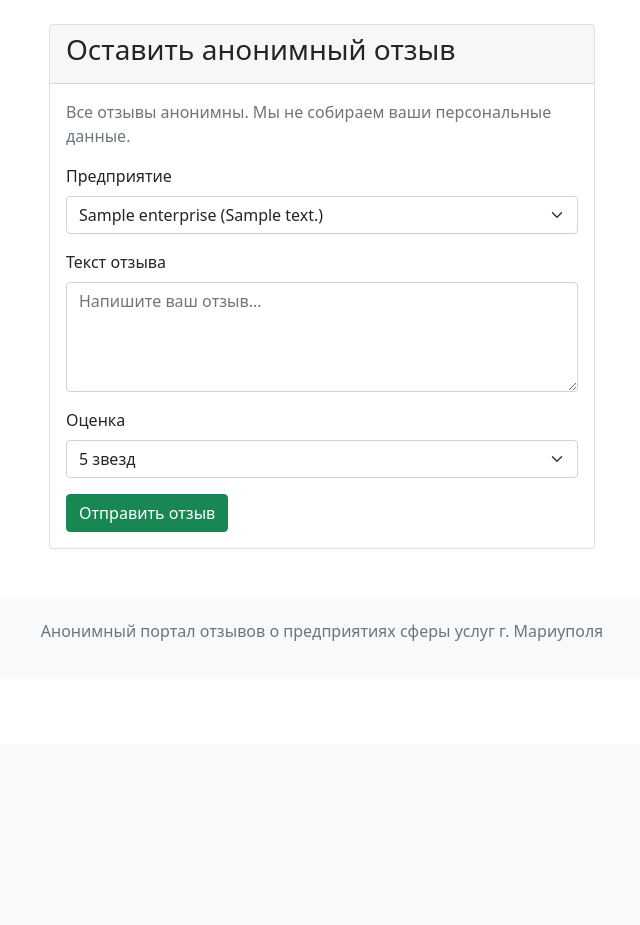
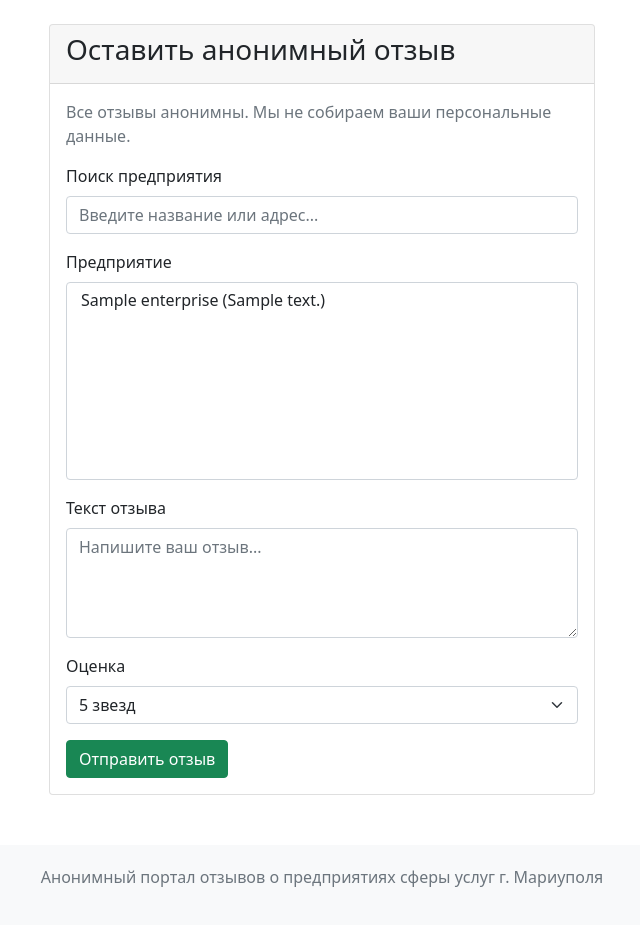
Before and after one commit to Alekss280/mariupol-reviews, a Django app: page /add/ in a window 1280 px wide. Shown: the part 56-981 px from the top of the page, without its empty margins (318-958 px from the left). Before the commit the page ends 697 px from the top, so only its background shows below. Run offline with Django 4.2, Linux system fonts and the light colour scheme; tables that the repository leaves empty hold one stand-in row (values such as "Sample post").

Commit message:
Добавлен поиск предприятий по названию и адресу в форме отзыва

```diff
--- a/reviews/templates/reviews/add_review.html
+++ b/reviews/templates/reviews/add_review.html
@@ -12,25 +12,32 @@
                 <form method="post">
                     {% csrf_token %}
 
-                    <!-- Поле выбора предприятия с адресом -->
+                    <!-- Поиск по предприятиям -->
+                    <div class="mb-3">
+                        <label for="searchEnterprise" class="form-label">Поиск предприятия</label>
+                        <input type="text" id="searchEnterprise" class="form-control" placeholder="Введите название или адрес...">
+                    </div>
+
+                    <!-- Поле выбора предприятия (отсортировано по алфавиту) -->
                     <div class="mb-3">
                         <label for="id_enterprise" class="form-label">Предприятие</label>
-                           <select name="enterprise" id="id_enterprise" class="form-select" required>
-                             {% for enterprise in form.fields.enterprise.queryset %}
-                              <option value="{{ enterprise.id }}">
-                             {{ enterprise.name }}{% if enterprise.address %} ({{ enterprise.address }}){% endif %}
-                                   </option>
-                                {% endfor %}
-                            </select>
+                        <select name="enterprise" id="id_enterprise" class="form-select" size="8" required>
+                            {% for enterprise in form.fields.enterprise.queryset %}
+                                <option value="{{ enterprise.id }}" data-search="{{ enterprise.name|lower }} {{ enterprise.address|lower }}">
+                                    {{ enterprise.name }}{% if enterprise.address %} ({{ enterprise.address }}){% endif %}
+                                </option>
+                            {% endfor %}
+                        </select>
+                        <div id="noResultsMessage" class="text-danger mt-2" style="display: none;">Ничего не найдено</div>
                     </div>
 
-                    <!-- Поле текста отзыва -->
+                    <!-- Текст отзыва -->
                     <div class="mb-3">
                         <label for="id_text" class="form-label">Текст отзыва</label>
                         <textarea name="text" id="id_text" rows="4" class="form-control" required placeholder="Напишите ваш отзыв..."></textarea>
                     </div>
 
-                    <!-- Поле оценки -->
+                    <!-- Оценка -->
                     <div class="mb-3">
                         <label for="id_rating" class="form-label">Оценка</label>
                         <select name="rating" id="id_rating" class="form-select" required>
@@ -49,4 +56,28 @@
     </div>
 </div>
 
+<script>
+    // Фильтрация списка предприятий по поисковому запросу
+    const searchInput = document.getElementById('searchEnterprise');
+    const selectElement = document.getElementById('id_enterprise');
+    const options = Array.from(selectElement.options);
+    const noResults = document.getElementById('noResultsMessage');
+
+    function filterEnterprises() {
+        const query = searchInput.value.toLowerCase();
+        let hasVisible = false;
+        options.forEach(option => {
+            const searchData = option.getAttribute('data-search') || '';
+            if (searchData.includes(query)) {
+                option.style.display = '';
+                hasVisible = true;
+            } else {
+                option.style.display = 'none';
+            }
+        });
+        noResults.style.display = hasVisible ? 'none' : 'block';
+    }
+
+    searchInput.addEventListener('input', filterEnterprises);
+</script>
 {% endblock %}
```
